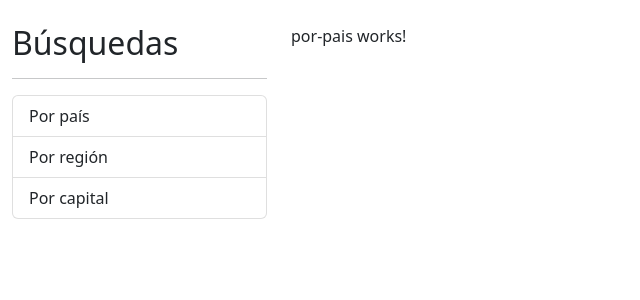
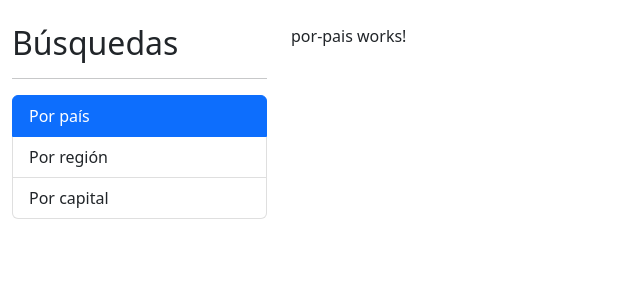
Before and after one commit to rbnicodev/paisesApp, an Angular app: page / in a window 1280 px wide. Shown: the top 300 px of the page, without its empty margins (0-640 px from the left). Built offline with nearby package versions, Linux system fonts and the light colour scheme.

Commit message:
routerLinkActive

```diff
--- a/src/app/app.component.html
+++ b/src/app/app.component.html
@@ -3,9 +3,25 @@
         <h2>Búsquedas</h2>
         <hr/>
         <ul class="list-group">
-            <li class="list-group-item">Por país</li>
-            <li class="list-group-item">Por región</li>
-            <li class="list-group-item">Por capital</li>
+            <li class="list-group-item"
+                routerLink=""
+                routerLinkActive="active"
+                [routerLinkActiveOptions] = "{ exact: true }"
+                role="button">
+                Por país
+            </li>
+            <li class="list-group-item"
+                routerLink="region"
+                routerLinkActive="active"
+                role="button">
+                Por región
+            </li>
+            <li class="list-group-item"
+                routerLink="capital"
+                routerLinkActive="active"
+                role="button">
+                Por capital
+            </li>
         </ul>
     </div>
 
```
